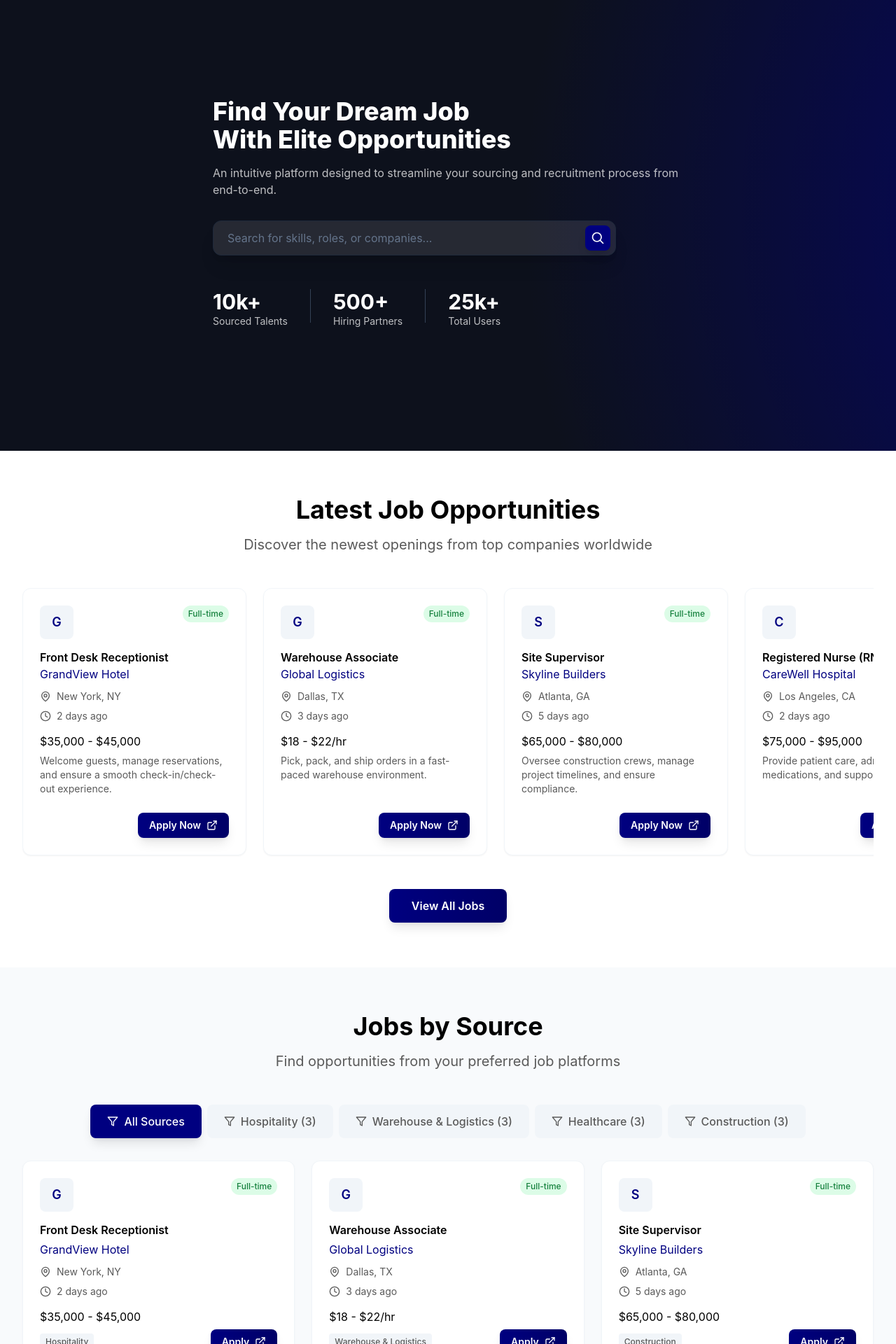
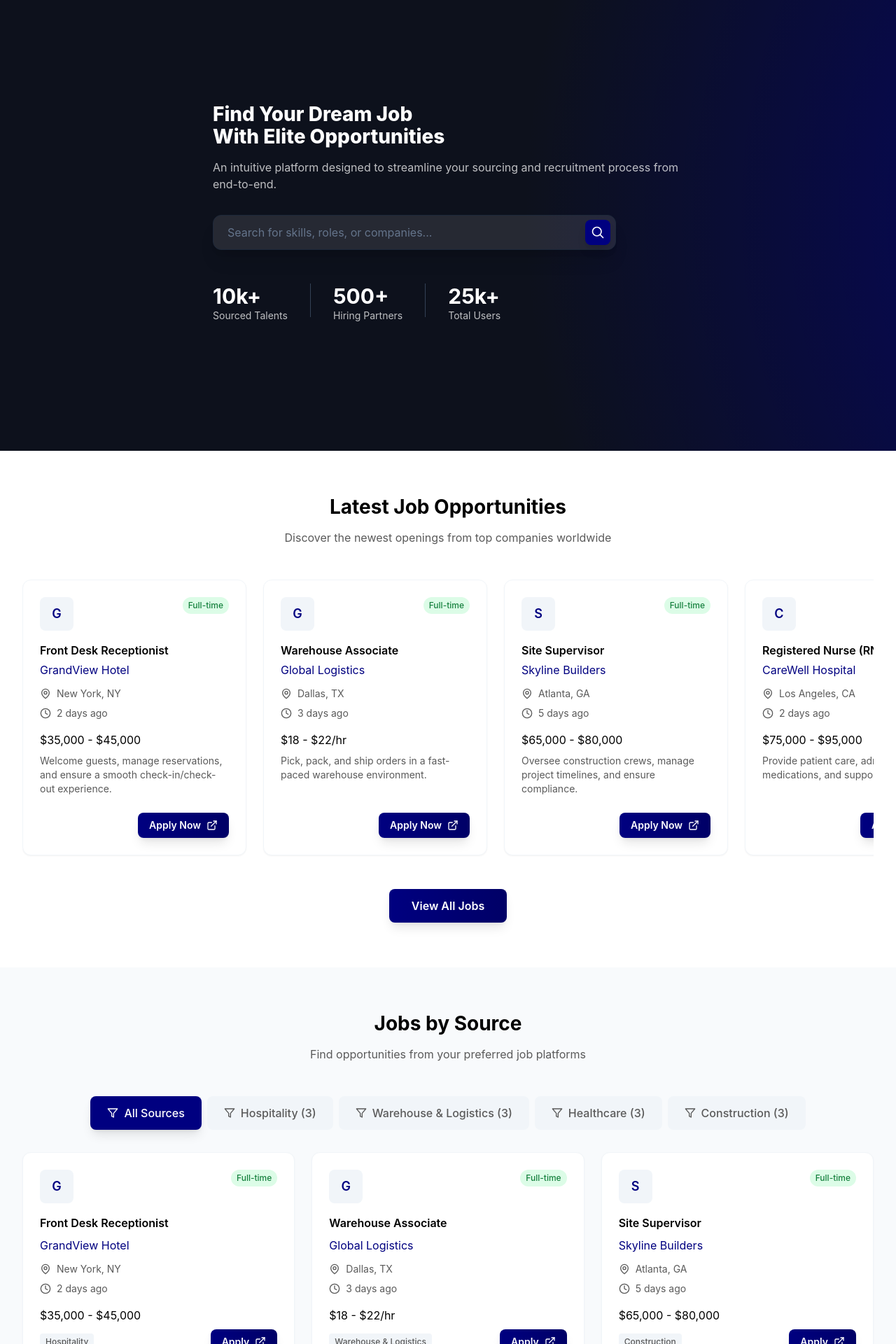
Before and after one commit to IrfanDLX/talent-source-website, a React (Vite) app: page / in a window 1280 px wide. Shown: the part 100-2020 px from the top of the page at 70% size. Built offline with nearby package versions, Linux system fonts and the light colour scheme.

Commit message:
h2 font size change

```diff
--- a/src/components/Contact.tsx
+++ b/src/components/Contact.tsx
@@ -25,10 +25,10 @@ const Contact: React.FC = () => {
     <section className="py-16 bg-white" id="contact">
       <div className="max-w-7xl mx-auto px-4 sm:px-6 lg:px-8">
         <div className="text-center mb-12">
-          <h2 className="text-3xl md:text-4xl font-bold text-black-lite mb-4">
+          <h2 className="ts-text-h2 font-bold text-black-lite mb-4">
             Get in Touch
           </h2>
-          <p className="text-xl text-black-lite max-w-2xl mx-auto">
+          <p className="ts-p-text text-black-lite max-w-2xl mx-auto">
             Have questions or need support? We're here to help you succeed in your career journey
           </p>
         </div>
--- a/src/components/FeaturedCategories.tsx
+++ b/src/components/FeaturedCategories.tsx
@@ -21,10 +21,10 @@ const FeaturedCategories: React.FC = () => {
     <section className="py-16 bg-slate-50" id="categories">
       <div className="max-w-7xl mx-auto px-4 sm:px-6 lg:px-8">
         <div className="text-center mb-12">
-          <h2 className="text-3xl md:text-4xl font-bold text-black-lite mb-4">
+          <h2 className="ts-text-h2 font-bold text-black-lite mb-4">
             Browse by Category
           </h2>
-          <p className="text-xl text-black-lite max-w-2xl mx-auto">
+          <p className="ts-p-text text-black-lite max-w-2xl mx-auto">
             Explore opportunities in your field of expertise
           </p>
         </div>
@@ -43,7 +43,7 @@ const FeaturedCategories: React.FC = () => {
                     <IconComponent className="h-8 w-8 text-white" />
                   </div>
 
-                  <h3 className="text-xl font-bold text-black-lite mb-2 group-hover:text-primary transition-colors">
+                  <h3 className="ts-text-h3 font-bold text-black-lite mb-2 group-hover:text-primary transition-colors">
                     {category.name}
                   </h3>
 
--- a/src/components/Hero.tsx
+++ b/src/components/Hero.tsx
@@ -26,7 +26,7 @@ const Hero: React.FC = () => {
   //           <br />
   //           With Elite Opportunities
   //         </h1>
-  //         <p className="text-xl md:text-2xl mb-10 text-blue-100 max-w-3xl mx-auto leading-relaxed">
+  //         <p className="ts-text-p md:text-2xl mb-10 text-blue-100 max-w-3xl mx-auto leading-relaxed">
   //           Connect with top employers and discover career opportunities that
   //           match your ambitions. Your next career move starts here.
   //         </p>
@@ -73,19 +73,19 @@ const Hero: React.FC = () => {
   //         {/* Stats */}
   //         <div className="mt-16 grid grid-cols-1 md:grid-cols-3 gap-8 max-w-4xl mx-auto">
   //           <div className="text-center">
-  //             <div className="text-3xl md:text-4xl font-bold text-white mb-2">
+  //             <div className="ts-text-h2 font-bold text-white mb-2">
   //               10,000+
   //             </div>
   //             <div className="text-blue-100 text-lg">Active Job Listings</div>
   //           </div>
   //           <div className="text-center">
-  //             <div className="text-3xl md:text-4xl font-bold text-white mb-2">
+  //             <div className="ts-text-h2 font-bold text-white mb-2">
   //               500+
   //             </div>
   //             <div className="text-blue-100 text-lg">Trusted Companies</div>
   //           </div>
   //           <div className="text-center">
-  //             <div className="text-3xl md:text-4xl font-bold text-white mb-2">
+  //             <div className="ts-text-h2 font-bold text-white mb-2">
   //               95%
   //             </div>
   //             <div className="text-blue-100 text-lg">Success Rate</div>
@@ -101,7 +101,7 @@ const Hero: React.FC = () => {
       <div className="relative z-10 max-w-7xl mx-auto py-20 text-left px-4 sm:px-6 lg:px-8">
         <div className="">
           {/* <!-- Main Heading --> */}
-          <h1 className="text-3xl md:text-4xl font-extrabold leading-tight text-white mb-4">
+          <h1 className="ts-text-h2 font-extrabold leading-tight text-white mb-4">
             Find Your Dream Job <br />
             With Elite Opportunities
           </h1>
--- a/src/components/JobsBySource.tsx
+++ b/src/components/JobsBySource.tsx
@@ -17,10 +17,10 @@ const JobsBySource: React.FC = () => {
     <section className="py-16 bg-slate-50">
       <div className="max-w-7xl mx-auto px-4 sm:px-6 lg:px-8">
         <div className="text-center mb-12">
-          <h2 className="text-3xl md:text-4xl font-bold text-black mb-4">
+          <h2 className="ts-text-h2 font-bold text-black mb-4">
             Jobs by Source
           </h2>
-          <p className="text-xl text-black-lite max-w-2xl mx-auto">
+          <p className="ts-p-text text-black-lite max-w-2xl mx-auto">
             Find opportunities from your preferred job platforms
           </p>
         </div>
@@ -65,11 +65,11 @@ const JobsBySource: React.FC = () => {
                   </span>
                 </div>
 
-                <h3 className="text-md font-semibold text-black mb-2">
+                <h3 className="ts-p-text font-semibold text-black mb-2">
                   {job.title}
                 </h3>
 
-                <div className="text-md text-primary mb-3">
+                <div className="ts-p-text text-primary mb-3">
                   {job.company}
                 </div>
 
@@ -84,7 +84,7 @@ const JobsBySource: React.FC = () => {
                 </div>
 
                 {job.salary && (
-                  <div className="text-md text-black mb-2">
+                  <div className="ts-p-text text-black mb-2">
                     {job.salary}
                   </div>
                 )}
--- a/src/components/Partners.tsx
+++ b/src/components/Partners.tsx
@@ -6,10 +6,10 @@ const Partners: React.FC = () => {
     <section className="py-16 bg-white">
       <div className="max-w-7xl mx-auto px-4 sm:px-6 lg:px-8">
         <div className="text-center mb-12">
-          <h2 className="text-3xl md:text-4xl font-bold text-black mb-4">
+          <h2 className="ts-text-h2 font-bold text-black mb-4">
             Trusted by Leading Companies
           </h2>
-          <p className="text-xl text-black-lite max-w-2xl mx-auto">
+          <p className="ts-p-text text-black-lite max-w-2xl mx-auto">
             Join professionals working at top companies worldwide
           </p>
         </div>
--- a/src/components/RecentJobs.tsx
+++ b/src/components/RecentJobs.tsx
@@ -56,10 +56,10 @@ const RecentJobs: React.FC = () => {
     <section className="py-16 bg-white" id="jobs">
       <div className="max-w-7xl mx-auto px-4 sm:px-6 lg:px-8">
         <div className="text-center mb-8">
-          <h2 className="text-3xl md:text-4xl font-bold text-black mb-4">
+          <h2 className="ts-text-h2 font-bold text-black mb-4">
             Latest Job Opportunities
           </h2>
-          <p className="text-xl text-black-lite max-w-2xl mx-auto">
+          <p className="ts-p-text text-black-lite max-w-2xl mx-auto">
             Discover the newest openings from top companies worldwide
           </p>
         </div>
@@ -87,11 +87,11 @@ const RecentJobs: React.FC = () => {
                     </span>
                   </div>
 
-                  <h3 className="text-md font-semibold text-black mb-1 line-clamp-2">
+                  <h3 className="ts-p-text font-semibold text-black mb-1 line-clamp-2">
                     {job.title}
                   </h3>
 
-                  <div className="text-md text-primary mb-3">{job.company}</div>
+                  <div className="ts-p-text text-primary mb-3">{job.company}</div>
 
                   <div className="flex items-center text-black-lite mb-2">
                     <MapPin className="h-4 w-4 mr-2 flex-shrink-0" />
@@ -104,7 +104,7 @@ const RecentJobs: React.FC = () => {
                   </div>
 
                   {job.salary && (
-                    <div className="text-md text-black mb-2">{job.salary}</div>
+                    <div className="ts-p-text text-black mb-2">{job.salary}</div>
                   )}
 
                   <p className="text-black-lite text-sm mb-6 line-clamp-3">
--- a/src/components/SuccessStories.tsx
+++ b/src/components/SuccessStories.tsx
@@ -7,10 +7,10 @@ const SuccessStories: React.FC = () => {
     <section className="py-16 bg-slate-50">
       <div className="max-w-7xl mx-auto px-4 sm:px-6 lg:px-8">
         <div className="text-center mb-12">
-          <h2 className="text-3xl md:text-4xl font-bold text-black mb-4">
+          <h2 className="ts-text-h2 font-bold text-black mb-4">
             Success Stories
           </h2>
-          <p className="text-xl text-black-lite max-w-2xl mx-auto">
+          <p className="ts-p-text text-black-lite max-w-2xl mx-auto">
             Real people, real success stories. See how Talent Source transformed careers
           </p>
         </div>
@@ -37,7 +37,7 @@ const SuccessStories: React.FC = () => {
                     </div>
                   </div>
 
-                  <h3 className="text-xl font-bold text-black mb-2">
+                  <h3 className="ts-p-text font-bold text-black mb-2">
                     {story.name}
                   </h3>
 
--- a/src/components/Testimonials.tsx
+++ b/src/components/Testimonials.tsx
@@ -22,10 +22,10 @@ const Testimonials: React.FC = () => {
     <section className="py-16 bg-white">
       <div className="max-w-7xl mx-auto px-4 sm:px-6 lg:px-8">
         <div className="text-center mb-12">
-          <h2 className="text-3xl md:text-4xl font-bold text-black-lite mb-4">
+          <h2 className="ts-text-h2 font-bold text-black-lite mb-4">
             What Our Clients Say
           </h2>
-          <p className="text-xl text-black-lite max-w-2xl mx-auto">
+          <p className="ts-p-text text-black-lite max-w-2xl mx-auto">
             Success stories from professionals who found their dream jobs through Talent Source
           </p>
         </div>
@@ -43,7 +43,7 @@ const Testimonials: React.FC = () => {
                 ))}
               </div>
 
-              <blockquote className="text-xl md:text-2xl text-black-lite mb-8 leading-relaxed font-medium">
+              <blockquote className="ts-p-text md:text-2xl text-black-lite mb-8 leading-relaxed font-medium">
                 "{testimonials[currentIndex].content}"
               </blockquote>
 
--- a/src/index.css
+++ b/src/index.css
@@ -13,9 +13,14 @@ body {
     rgba(13, 17, 28, 0) 60%
   );
 }
-.text-md {
-  font-size: 1rem;
-  line-height: 1.25rem;
+.ts-text-p {
+  font-size: 0.875rem;
+  line-height: 1rem;
+}
+
+.ts-text-h2 {
+  font-size: 1.25rem;
+  line-height: 1.75rem;
 }
 @layer utilities {
   .no-scrollbar::-webkit-scrollbar {
@@ -33,3 +38,14 @@ body {
            transition-all duration-200 transform hover:scale-105 shadow-lg hover:shadow-xl;
   }
 }
+
+@media (min-width: 768px) {
+  .ts-text-h2 {
+    font-size: 1.75rem;
+    line-height: 2rem;
+  }
+  .ts-text-p {
+  font-size: 1rem;
+  line-height: 1.25rem;
+}
+}
```
Also changed, not shown: src/components/Blog.tsx (+4 -4 lines), src/components/HowItWorks.tsx (+5 -5 lines), src/components/WhyChooseUs.tsx (+4 -4 lines).
